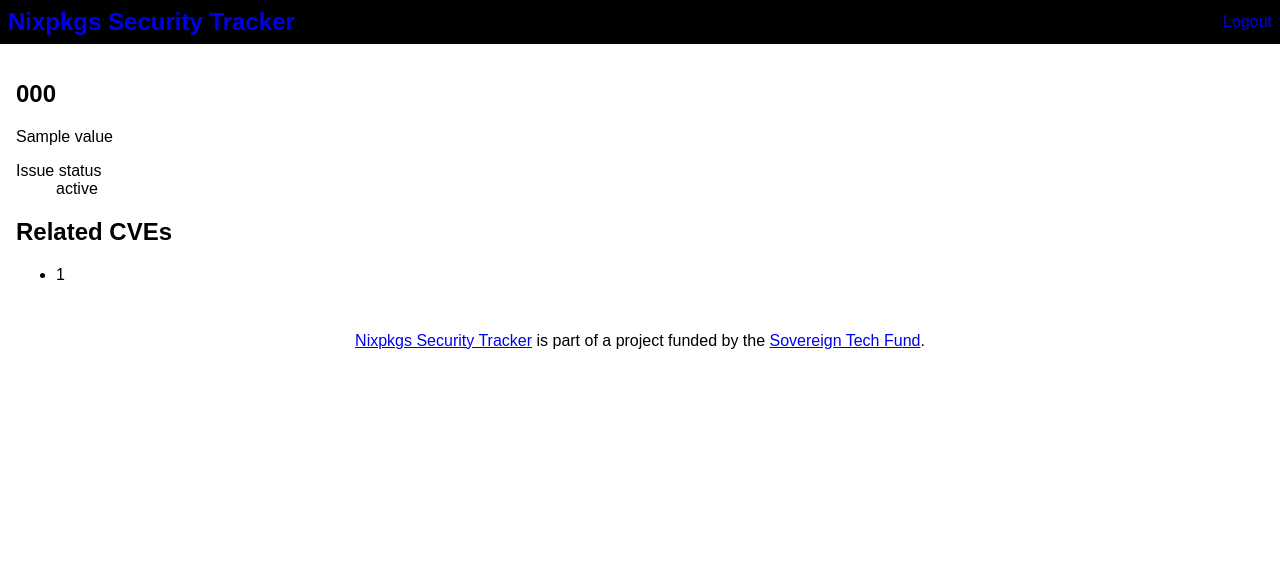
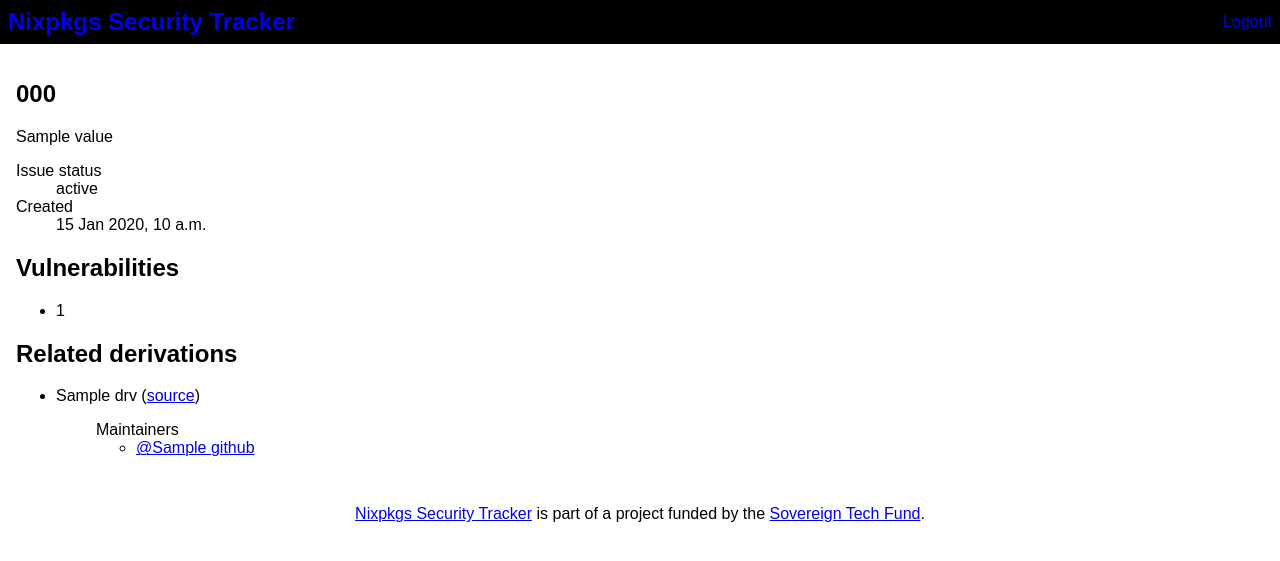
Before and after one commit to Nix-Security-WG/nix-security-tracker, a Django app: template src/website/webview/templates/issue_detail.html in a window 1280 px wide. Shown: the top 561 px of the page. Run offline with Django 4.2, Linux system fonts and the light colour scheme; a user stored in the database is signed in; tables that the repository leaves empty hold one stand-in row (values such as "Sample post"); the template is opened without the code that fills it: most values are stand-ins (such as "Sample title", 1, 10 or a date in 2020); style sheets or scripts are compiled from the project's sources; parts of the project's set-up code (start-up, migrations or seed data) failed here and were passed over; some libraries are stand-ins or nearby versions.

Commit message:
style: display maintainers per package and CVEs per issue

```diff
--- a/src/website/shared/models/cve.py
+++ b/src/website/shared/models/cve.py
@@ -5,6 +5,8 @@
 from django.db.models.signals import post_save
 from django.dispatch import receiver
 from django.utils.translation import gettext_lazy as _
+
+from .nix_evaluation import NixDerivation
 
 
 def text_length(choices: Type[models.TextChoices]):
@@ -313,6 +315,8 @@
         default=IssueStatus.UNKNOWN,
     )
 
+    derivations = models.ManyToManyField(NixDerivation)
+
     def __str__(self):
         return self.code
 
--- a/src/website/shared/templates/base.html
+++ b/src/website/shared/templates/base.html
@@ -8,10 +8,7 @@
     <meta http-equiv="X-UA-Compatible" content="IE=edge" />
     <meta name="viewport" content="width=device-width, initial-scale=1" />
 
-    {% load compress %}
-    {% compress css %}
-    <link rel="stylesheet" type="text/x-sass" href="/static/style.sass" />
-    {% endcompress %}
+    <link rel="stylesheet" type="text/css" href="/static/style.css" />
 
     {% block extra_head %}{% endblock extra_head %}
   </head>
--- a/src/website/webview/admin.py
+++ b/src/website/webview/admin.py
@@ -99,6 +99,4 @@
 
 @admin.register(NixpkgsIssue)
 class NixpkgsIssueAdmin(AutocompleteMixin, admin.ModelAdmin):
-    autocomplete_fields = ["description", "cve"]
     readonly_fields = ["code"]
-    exclude = ["number"]
--- a/src/website/webview/templates/issue_detail.html
+++ b/src/website/webview/templates/issue_detail.html
@@ -5,17 +5,44 @@
 {% endblock title %}
 
 {% block content %}
+
 <h1>{{ object.code }}</h1>
 
 <p>{{ object.description.value }}</p>
 
-<dt>Issue status</dt>
-<dd>{{ object.status_string }}</dd>
+<dl>
+  <dt>Issue status</dt>
+    <dd>{{ object.status_string }}</dd>
+  <dt>Created</dt>
+    <dd>{{ object.created }}</dd>
+</dl>
 
-<h2>Related CVEs</h2>
+<h2>Vulnerabilities</h2>
+
 <ul>
-    {% for cve in object.cve.all %}
-      <li>{{ cve.cve_id }}</li>
+  {% for cve in object.cve.all %}
+    <li>{{ cve.cve_id }}</li>
+  {% endfor %}
+</ul>
+
+<h2>Related derivations</h2>
+<ul>
+    {% for drv in object.derivations.all %}
+      <li>
+        {{ drv.name }} (<a href="{{drv.metadata.position}}">source</a>)
+        {% if drv.metadata.maintainers.all %}
+        <figure>
+          <figcaption>Maintainers</figcaption>
+          <ul>
+            {% for maintainer in drv.metadata.maintainers.all %}
+              <li><a href="https://github.com/{{ maintainer.github }}">@{{ maintainer.github }}</a></li>
+            {% endfor %}
+          </ul>
+        </figure>
+        {% endif %}
+
+      </li>
     {% endfor %}
 </ul>
+
 {% endblock content %}
```
Also changed, not shown: src/website/tracker/settings.py (+7 -20 lines), src/website/webview/static/style.css (added, +41 -0 lines), src/website/webview/static/style.sass (deleted, +0 -35 lines), src/website/shared/migrations/0018_nixpkgsissue_derivations.py (added), src/website/shared/migrations/0021_merge_20231211_1306.py (added), 2 other files.
